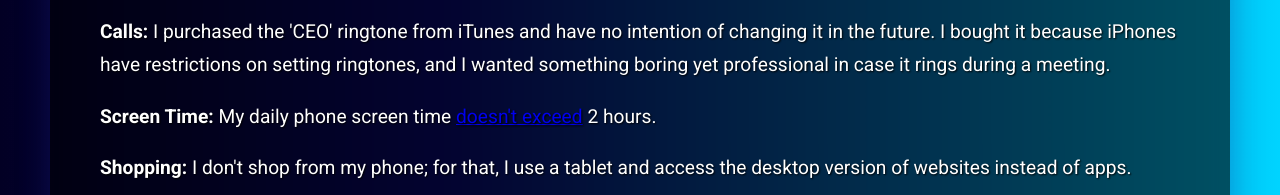
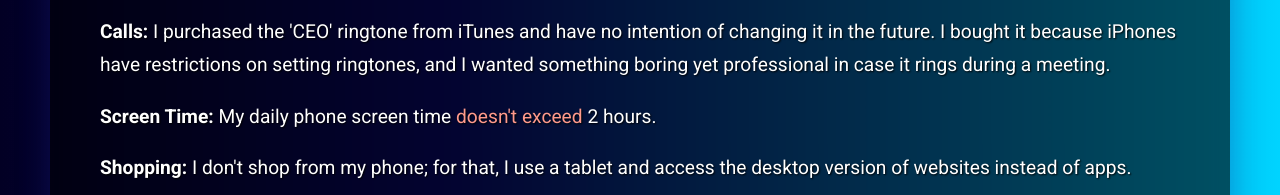
Before and after one commit to 1darshanpatil/blog, a plain HTML site: page privacyFolds/crudeprivacy.html in a window 1280 px wide. Shown: the part 847-1042 px from the top of the page. Drawn offline with Linux system fonts and the light colour scheme.

Commit message:
target, class=hlink

```diff
--- a/privacyFolds/crudeprivacy.html
+++ b/privacyFolds/crudeprivacy.html
@@ -38,7 +38,7 @@
         <p><strong>Calls:</strong> I purchased the 'CEO' ringtone from iTunes and have no intention of changing it in
           the future. I bought it because iPhones have restrictions on setting ringtones, and I wanted something boring
           yet professional in case it rings during a meeting.</p>
-        <p><strong>Screen Time:</strong> My daily phone screen time <a href="./iphoneSnaps/daily-.PNG">doesn't exceed</a> 2 hours.</p>
+        <p><strong>Screen Time:</strong> My daily phone screen time <a href="./iphoneSnaps/daily-.PNG" target="_blank" class="hlink">doesn't exceed</a> 2 hours.</p>
         <p><strong>Shopping:</strong> I don't shop from my phone; for that, I use a tablet and access the desktop
           version of websites instead of apps.</p>
         <p><strong>Emails:</strong> I don't have email set up on my iPhone.</p>
```
